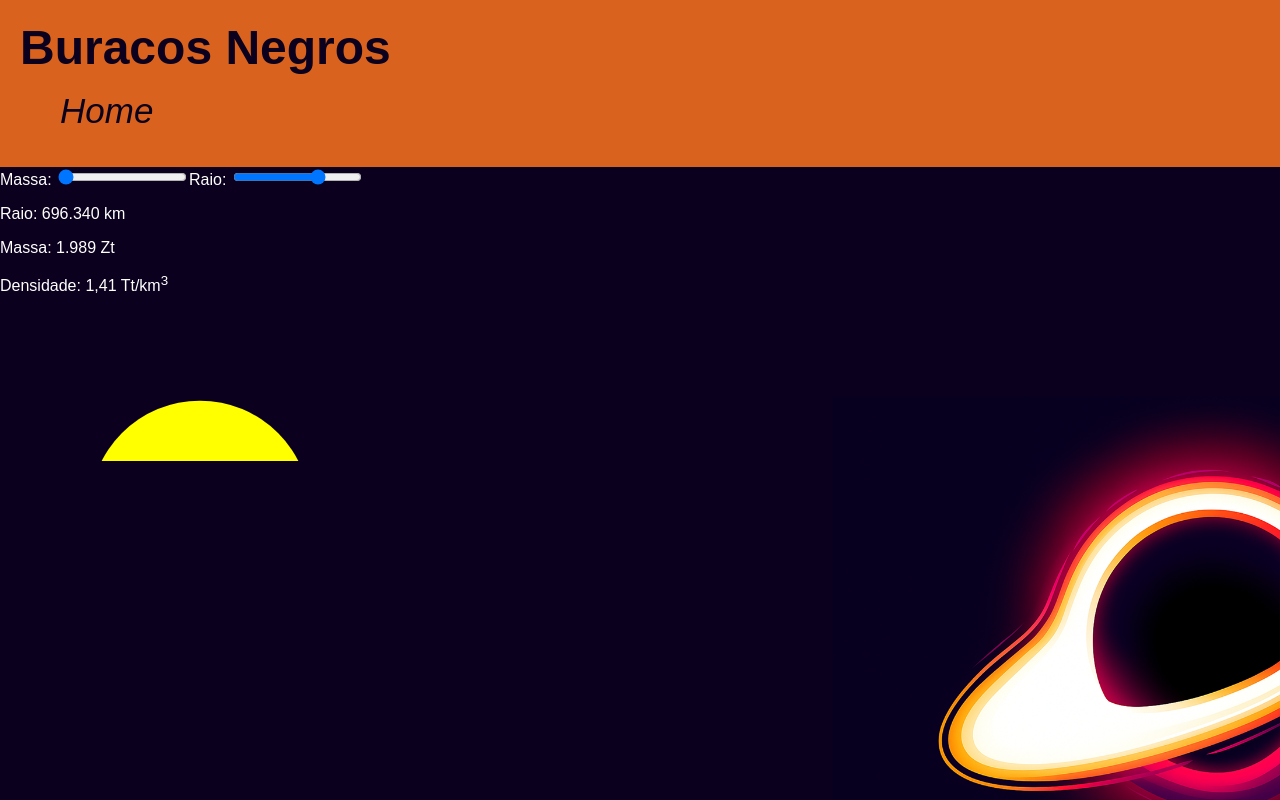
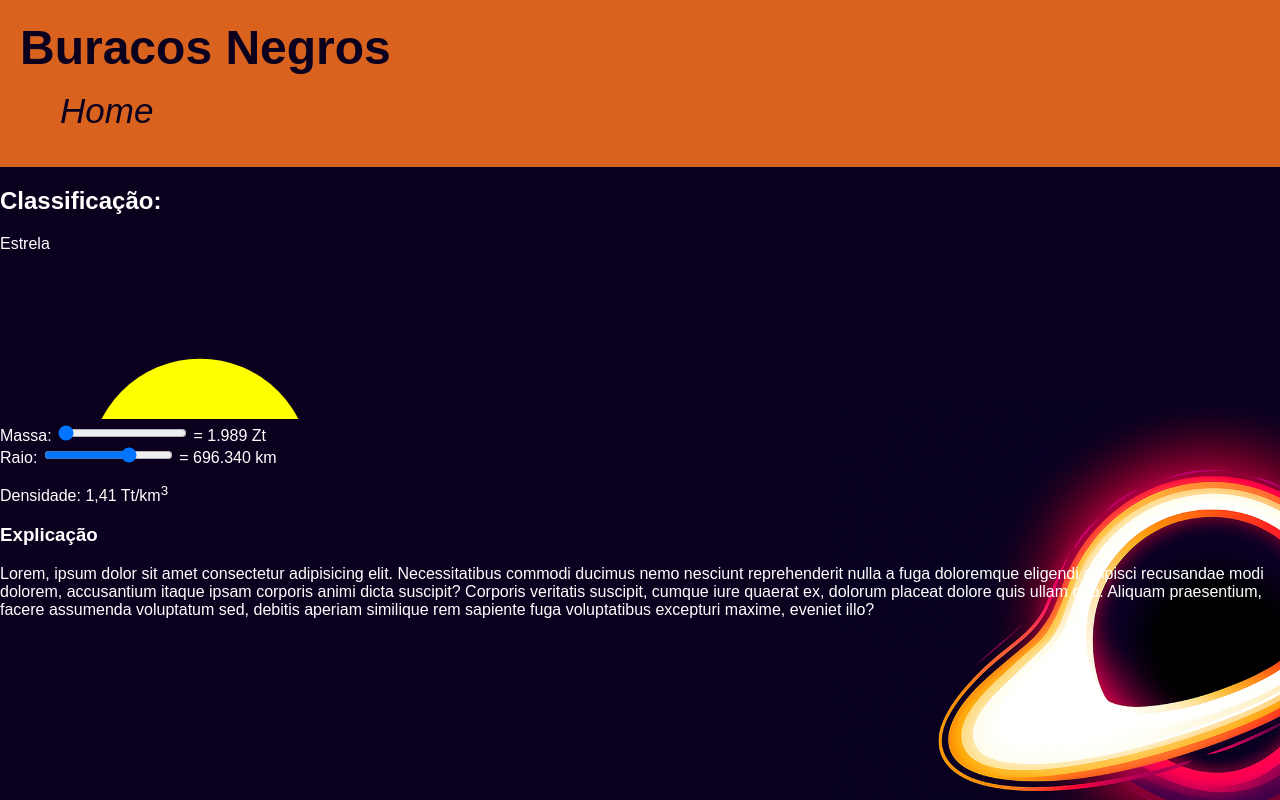
Before and after one commit to kv-aliaga/Buraco-Negro, a React (Vite) app: page /Buraco-Negro/simulation in a window 1280 px wide. Built offline with nearby package versions, Linux system fonts and the light colour scheme.

Commit message:
feat(simulation page): reorganizes the inputs and includes the explanantion area

```diff
--- a/src/components/Simulator/Simulator.tsx
+++ b/src/components/Simulator/Simulator.tsx
@@ -1,62 +1,18 @@
-import React, { useState } from "react";
+import React from "react";
 
-const Simulator: React.FC = () => {
-  // TODO: criar os elementos da página de simulação
-  const [radius, setRadius] = useState(696_340);
-  const [mass, setMass] = useState(1.989e30);
-  let volume: number = (4 / 3) * Math.PI * Math.pow(radius, 3);
-  let density: number = mass / volume / 1e12; // in Tt (tera-tons)
+export type SimulatorProps = {
+  radius: number;
+  mass: number;
+};
+
+const Simulator: React.FC<SimulatorProps> = ({ radius, mass }) => {
   let schwarzschildR: number = 1.4852320538e-27 * mass;
   let isBlackHole: boolean = radius < schwarzschildR;
 
-  const updateState = (
-    target: HTMLInputElement,
-    setState: (arg0: number) => void
-  ): void => {
-    const value: number = Number(target.value);
-    setState(value);
-  };
-
-  const formatted = (n: number): string => {
-    return n.toLocaleString("pt-BR", {
-      minimumFractionDigits: 0,
-      maximumFractionDigits: 2,
-    });
-  };
-
   return (
     <section id="simulator">
-      <div id="simulator-input-area">
-        <label htmlFor="mass-input">Massa: </label>
-        <input
-          type="range"
-          id="mass-input"
-          value={mass}
-          min={1e30}
-          max={1e33}
-          step={1e29}
-          onChange={(t) => updateState(t.target, setMass)}
-        />
-
-        <label htmlFor="radius-input">Raio: </label>
-        <input
-          type="range"
-          id="radius-input"
-          value={radius}
-          min={4e4}
-          max={1e6}
-          step={1e3}
-          onChange={(t) => updateState(t.target, setRadius)}
-        />
-      </div>
-
-      <div id="info-display-area">
-        <p>Raio: {formatted(radius)} km</p>
-        <p>Massa: {formatted(mass / 1e27)} Zt</p>
-        <p>
-          Densidade: {formatted(density)} Tt/km<sup>3</sup>
-        </p>
-      </div>
+      <h2>Classificação:</h2>
+      <p>{isBlackHole ? "Buraco Negro" : "Estrela"}</p>
 
       <div id="simulation-area">
         <svg width="100%" height="100%">
--- a/src/views/Simulation/Simulation.tsx
+++ b/src/views/Simulation/Simulation.tsx
@@ -1,12 +1,80 @@
-import React from "react";
+import React, { useState } from "react";
 import Header from "../../components/Header/Header";
 import Simulator from "../../components/Simulator/Simulator";
 
 const Simulation: React.FC = () => {
+  const [radius, setRadius] = useState(696_340);
+  const [mass, setMass] = useState(1.989e30);
+  let volume: number = (4 / 3) * Math.PI * Math.pow(radius, 3);
+  let density: number = mass / volume / 1e12; // in Tt (tera-tons)
+
+  const updateState = (
+    target: HTMLInputElement,
+    setState: (arg0: number) => void
+  ): void => {
+    const value: number = Number(target.value);
+    setState(value);
+  };
+
+  const formatted = (n: number): string => {
+    return n.toLocaleString("pt-BR", {
+      minimumFractionDigits: 0,
+      maximumFractionDigits: 2,
+    });
+  };
+
   return (
     <>
       <Header links={[{ url: "/", displayName: "Home" }]} />
-      <Simulator />
+      <Simulator radius={radius} mass={mass} />
+
+      <section id="controller-area">
+        <div>
+          <label htmlFor="mass-input">Massa: </label>
+          <input
+            type="range"
+            id="mass-input"
+            value={mass}
+            min={1e30}
+            max={1e33}
+            step={1e29}
+            onChange={(t) => updateState(t.target, setMass)}
+          />
+          <span> = {formatted(mass / 1e27)} Zt</span>
+        </div>
+
+        <div>
+          <label htmlFor="radius-input">Raio: </label>
+          <input
+            type="range"
+            id="radius-input"
+            value={radius}
+            min={4e4}
+            max={1e6}
+            step={1e3}
+            onChange={(t) => updateState(t.target, setRadius)}
+          />
+          <span> = {formatted(radius)} km</span>
+        </div>
+
+        <p>
+          Densidade: {formatted(density)} Tt/km<sup>3</sup>
+        </p>
+      </section>
+
+      <section id="explanation-area">
+        <h3>Explicação</h3>
+        <p>
+          Lorem, ipsum dolor sit amet consectetur adipisicing elit.
+          Necessitatibus commodi ducimus nemo nesciunt reprehenderit nulla a
+          fuga doloremque eligendi adipisci recusandae modi dolorem, accusantium
+          itaque ipsam corporis animi dicta suscipit? Corporis veritatis
+          suscipit, cumque iure quaerat ex, dolorum placeat dolore quis ullam
+          quo. Aliquam praesentium, facere assumenda voluptatum sed, debitis
+          aperiam similique rem sapiente fuga voluptatibus excepturi maxime,
+          eveniet illo?
+        </p>
+      </section>
     </>
   );
 };
```
